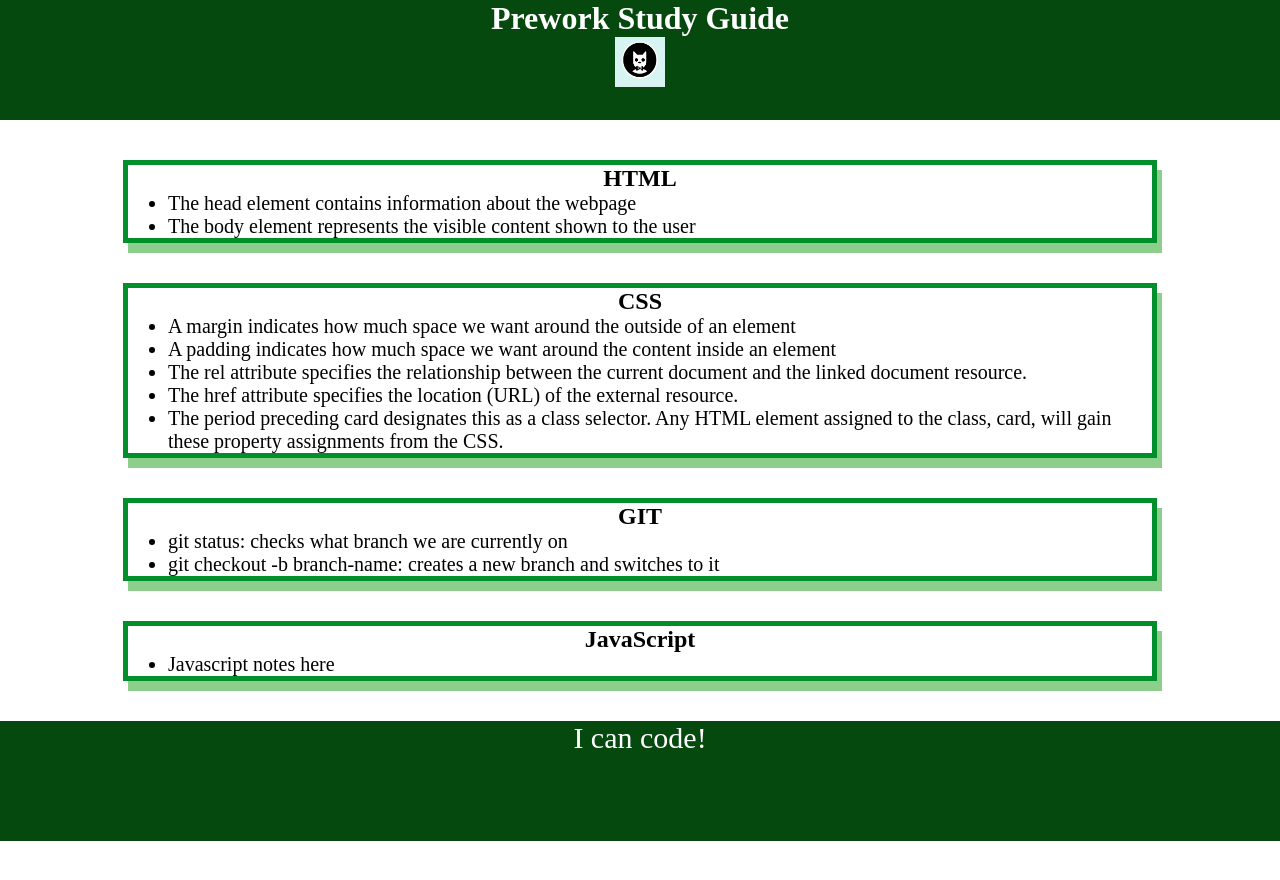
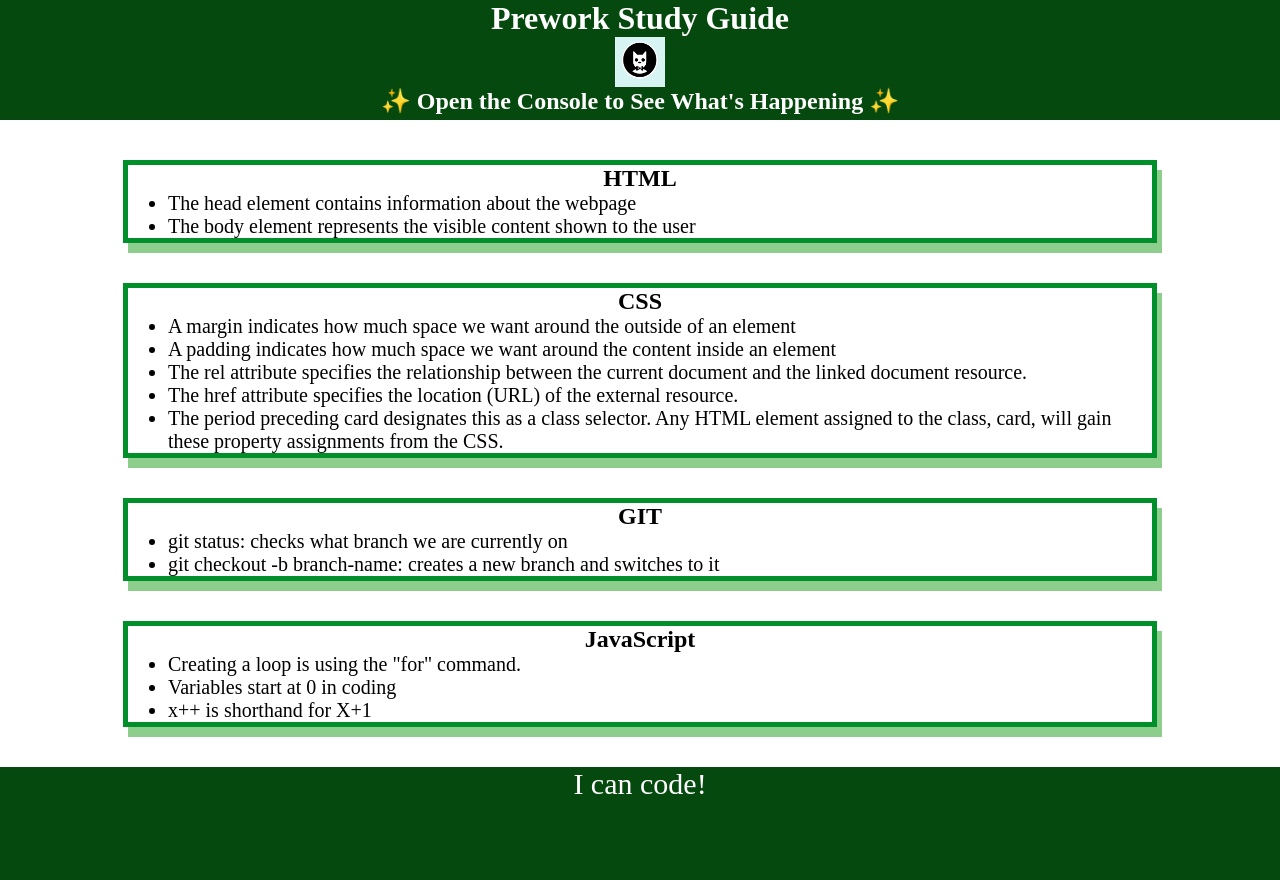
Before and after one commit to Lrosa0126/prework-study-guide, a plain HTML site: page index.html in a window 1280 px wide. Before the commit the page ends 841 px from the top, so only its background shows below. Drawn offline with Linux system fonts and the light colour scheme.

Commit message:
Learning how to create loops

```diff
--- /dev/null
+++ b/assets/script.js
@@ -0,0 +1,20 @@
+var topics = ['HTML', 'CSS', 'Git', 'JavaScript'];
+
+for (var x = 0; x < topics.length; x++) {
+    console.log(topics[x]);
+}
+
+
+/*
+if (topic === 'HTML') {
+ console.log("Let's study HTML!");
+} else if (topic === 'CSS') {
+ console.log("Let's study CSS!");
+} else if (topic === 'Git') {
+ console.log("Let's study Git!");
+} else if (topic === 'JavaScript') {
+ console.log("Let's study JavaScript!");
+} else {
+ console.log('Please try again!');
+}
+*/
--- a/index.html
+++ b/index.html
@@ -11,6 +11,7 @@
     <header id="top">
       <h1>Prework Study Guide</h1>
       <img src="./assets/bowtie-cat.png" alt="Profile image of cat wearing a bow tie." />
+      <h2>✨ Open the Console to See What's Happening ✨</h2>
     </header>
     <main>
       <section class="card" id="html-section">
@@ -46,7 +47,9 @@
       <section class="card" id="javascript-section">
         <h2>JavaScript</h2>
         <UL>
-          <li>Javascript notes here</li>
+          <li>Creating a loop is using the "for" command.</li>
+          <li>Variables start at 0 in coding</li>
+          <li>x++ is shorthand for X+1</li>
         </UL>
 
       </section>
@@ -55,5 +58,6 @@
     <footer>
       <p>I can code!</p>
     </footer>
+    <script src="./assets/script.js"></script>
   </body>
 </html>
```
